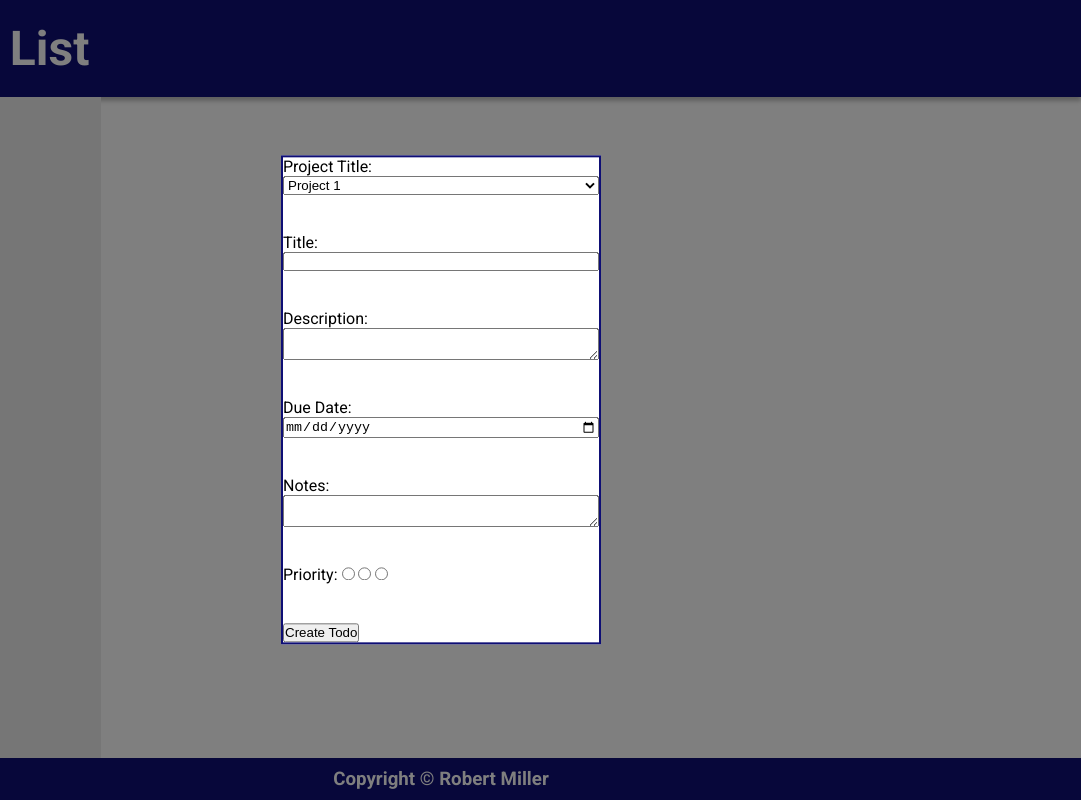
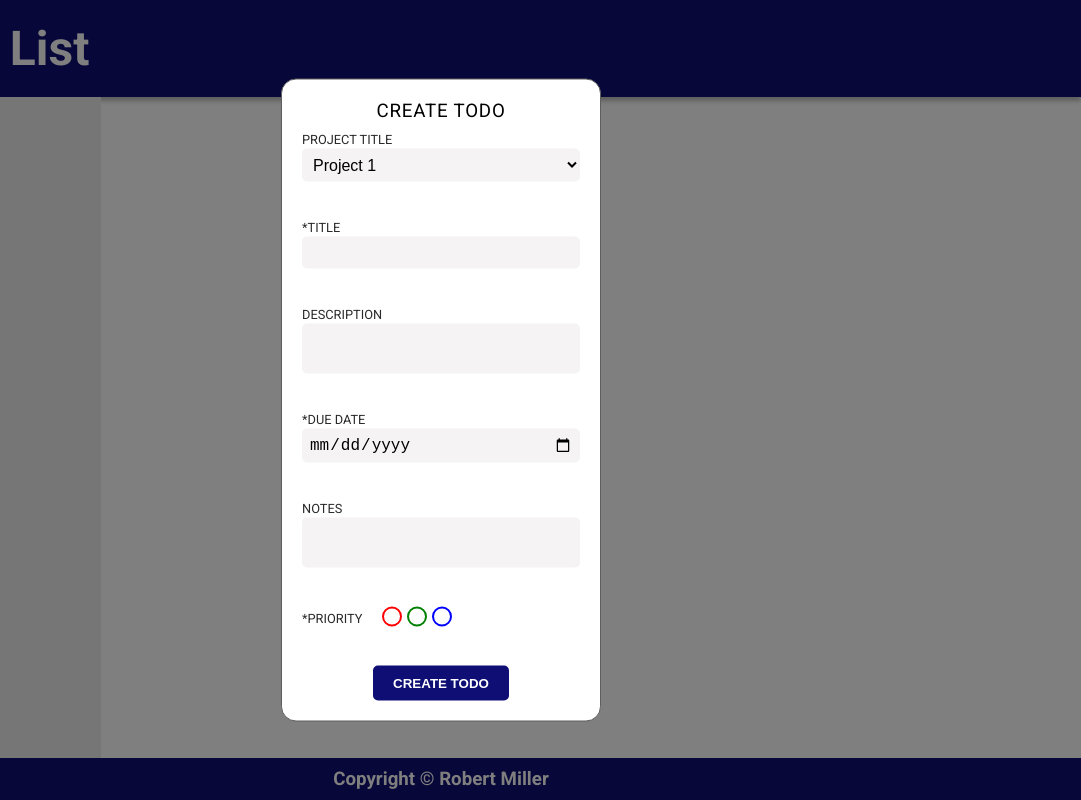
Before and after one commit to milliani85/todo-list, a website built with webpack: page dist/index.html in a window 1280 px wide. Both pictures are taken after a click on the element "Create Todo". Shown: the full height of the page, 199-1280 px from the left. Built offline with nearby package versions, Linux system fonts and the light colour scheme.

Commit message:
﻿Completed styling for the create todo form. Pending functionality to disable the create todo button when required inputs are empty and also add hover styling. The Project dropdown will be dynamically populated with created projects or remain blank if none exist.

```diff
--- a/src/style.css
+++ b/src/style.css
@@ -165,8 +165,10 @@ nav > h5 {
   left: 50%;
   transform: translate(-50%, -50%);
   z-index: 2;
-  border: solid 2px var(--blue);
+  border: solid 0.5px rgb(94, 94, 94);
+  border-radius: 15px;
   background-color: white;
+  padding: 20px;
 }
 
 .input-container {
@@ -196,3 +198,125 @@ nav > h5 {
   margin-bottom: 20px;
   color: var(--platinum);
 }
+
+#create-todo-form h3 {
+  font-weight: 300;
+  letter-spacing: 0.8px;
+  padding-bottom: 10px;
+  text-align: center;
+}
+
+.input-container > label {
+  font-size: 0.8rem;
+  color: rgb(43, 42, 42);
+  padding-bottom: 2px;
+}
+
+.input-container input[type="text"] {
+  padding: 7px;
+  border: none;
+  border-radius: 5px;
+  background-color: rgb(245, 243, 243);
+  font-size: 1rem;
+}
+
+.input-container textarea {
+  padding: 7px;
+  border: none;
+  border-radius: 5px;
+  background-color: rgb(245, 243, 243);
+  font-size: 1rem;
+  resize: none;
+}
+
+#project-title {
+  padding: 7px;
+  border: none;
+  border-radius: 5px;
+  background-color: rgb(245, 243, 243);
+  font-size: 1rem;
+}
+
+.input-container input[type="date"] {
+  padding: 7px;
+  border: none;
+  border-radius: 5px;
+  background-color: rgb(245, 243, 243);
+  font-size: 1rem;
+}
+
+.priority-selection-container {
+  display: flex;
+  align-items: center;
+}
+
+.priority-selection-container label[for="priority"] {
+  font-size: 0.8rem;
+  color: rgb(43, 42, 42);
+  padding-bottom: 2px;
+  margin-right: 15px;
+  margin-top: 5px;
+}
+
+.input-container.priority-selection-container label {
+  margin-right: 10px;
+}
+
+.priority-selection-container input[type="radio"] {
+  display: none;
+}
+
+.priority-selection-container label[for="high"],
+.priority-selection-container label[for="medium"],
+.priority-selection-container label[for="low"] {
+  display: inline-block;
+  width: 20px;
+  height: 20px;
+  border-radius: 50%;
+  cursor: pointer;
+  position: relative;
+  margin-left: 5px;
+}
+
+.priority-selection-container label[for="high"]::after,
+.priority-selection-container label[for="medium"]::after,
+.priority-selection-container label[for="low"]::after {
+  content: "";
+  position: absolute;
+  top: 50%;
+  left: 50%;
+  transform: translate(-50%, -50%);
+  width: 8px;
+  height: 8px;
+  border-radius: 50%;
+  background-color: currentColor;
+  display: none;
+}
+
+.priority-selection-container input[type="radio"]:checked + label::after {
+  display: block;
+}
+
+.priority-selection-container label[for="high"] {
+  border: solid 2px red;
+}
+
+.priority-selection-container label[for="medium"] {
+  border: solid 2px green;
+}
+
+.priority-selection-container label[for="low"] {
+  border: solid 2px blue;
+}
+
+#todo-form-submit {
+  background-color: var(--blue);
+  color: white;
+  font-weight: bold;
+  padding: 10px 20px;
+  border: none;
+  border-radius: 5px;
+  cursor: pointer;
+  margin: 0 auto;
+  display: block;
+}
```
Also changed, not shown: commit.txt (+1 -8 lines), dist/index.html, dist/style.css (deleted), 1 other file.
